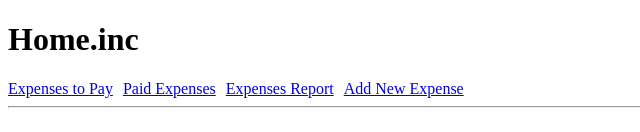
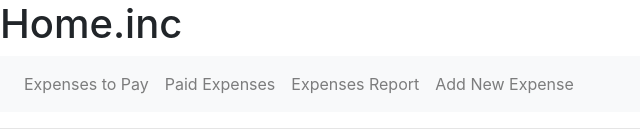
Before and after one commit to grglucastr/home-inc, a React (Create React App) app: page /pay in a window 1280 px wide. Shown: the top 132 px of the page, without its empty margins (0-640 px from the left). Built offline with nearby package versions, Linux system fonts and the light colour scheme; no server answers.

Commit message:
Change menu to be according bootstrap framework

```diff
--- a/src/components/Menu/Menu.js
+++ b/src/components/Menu/Menu.js
@@ -1,25 +1,30 @@
 import React from "react";
-import { Link } from "react-router-dom";
+import { Link, useHistory } from "react-router-dom";
+import { Navbar, Nav } from "react-bootstrap";
 
 import "./styles.css";
 
 export default function Menu() {
+  const history = useHistory();
+
   return (
     <div>
-      <ul className="menu-container">
-        <li>
-          <Link to="/pay">Expenses to Pay</Link>{" "}
-        </li>
-        <li>
-          <Link to="/paid">Paid Expenses</Link>{" "}
-        </li>
-        <li>
-          <Link to="/report">Expenses Report</Link>{" "}
-        </li>
-        <li>
-          <Link to="/expense">Add New Expense</Link>{" "}
-        </li>
-      </ul>
+      <Navbar bg="light" variant="light">
+        <Nav className="mr-auto">
+          <Nav.Link onClick={() => history.push("/pay")}>
+            Expenses to Pay
+          </Nav.Link>
+          <Nav.Link onClick={() => history.push("/paid")}>
+            Paid Expenses
+          </Nav.Link>
+          <Nav.Link onClick={() => history.push("/report")}>
+            Expenses Report
+          </Nav.Link>
+          <Nav.Link onClick={() => history.push("/expense")}>
+            Add New Expense
+          </Nav.Link>
+        </Nav>
+      </Navbar>
     </div>
   );
 }
```
Also changed, not shown: src/index.js (+6 -5 lines).
